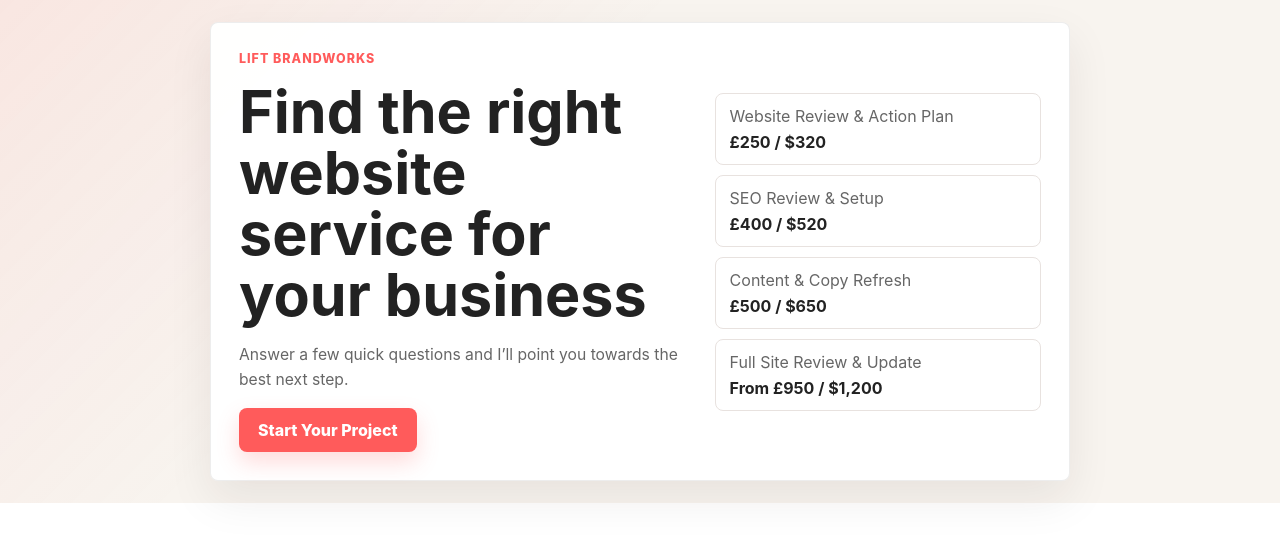
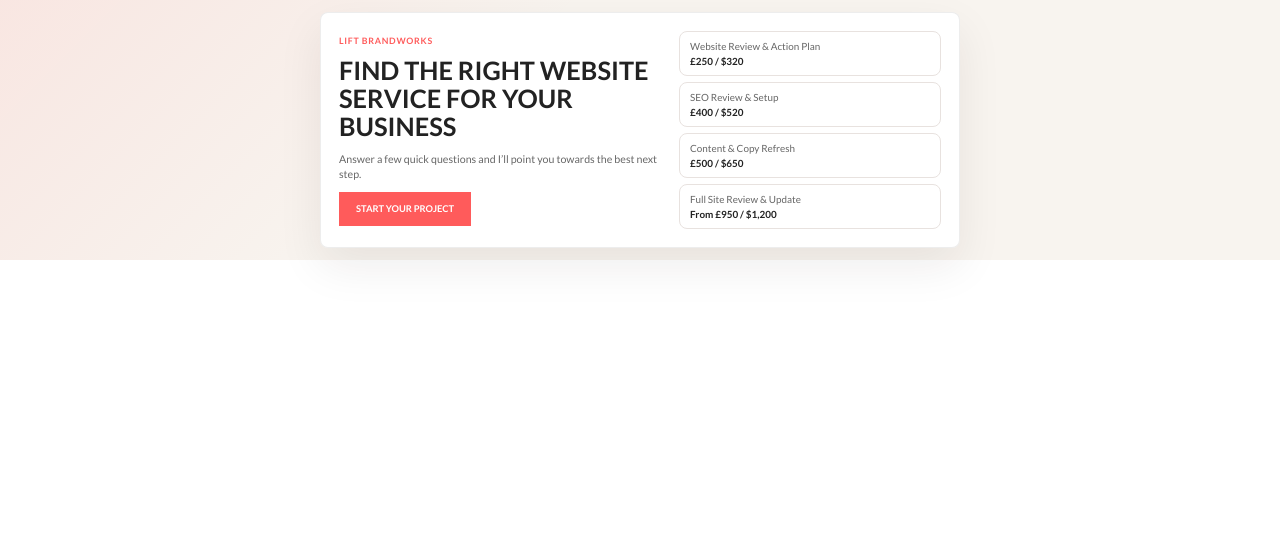
Before and after one commit to LiftBrandworks/lift-project-planner, a Next.js app: page / in a window 1280 px wide. Shown: the top 542 px of the page. Built offline with nearby package versions, Linux system fonts and the light colour scheme.

Commit message:
Match compact Lift site styling

```diff
--- a/app/globals.css
+++ b/app/globals.css
@@ -1,6 +1,8 @@
+@import url("https://fonts.googleapis.com/css2?family=Lato:wght@400;700;800&display=swap");
+
 :root {
   --primary-colour: #ff5b5b;
-  --accent-colour: #222222;
+  --accent-colour: #28b6bd;
   --text: #252525;
   --muted: #666666;
   --line: #e8e2df;
@@ -20,8 +22,9 @@ body {
   color: var(--text);
   background: transparent;
   font-family:
-    Inter, ui-sans-serif, system-ui, -apple-system, BlinkMacSystemFont, "Segoe UI",
+    Lato, ui-sans-serif, system-ui, -apple-system, BlinkMacSystemFont, "Segoe UI",
     sans-serif;
+  font-size: 13px;
   letter-spacing: 0;
 }
 
@@ -38,7 +41,7 @@ button {
 .planner-shell {
   width: 100%;
   min-width: 0;
-  padding: clamp(10px, 3vw, 22px);
+  padding: clamp(6px, 1.6vw, 12px);
   background:
     linear-gradient(135deg, rgba(255, 91, 91, 0.09), transparent 38%),
     var(--wash);
@@ -49,9 +52,9 @@ button {
 }
 
 .planner-panel {
-  width: min(100%, 860px);
+  width: min(100%, 640px);
   margin: 0 auto;
-  padding: clamp(16px, 3vw, 28px);
+  padding: clamp(12px, 2vw, 18px);
   border: 1px solid rgba(34, 34, 34, 0.08);
   border-radius: 8px;
   background: rgba(255, 255, 255, 0.96);
@@ -60,20 +63,20 @@ button {
 
 .landing-grid {
   display: grid;
-  grid-template-columns: minmax(0, 1.15fr) minmax(230px, 0.85fr);
-  gap: clamp(18px, 4vw, 34px);
+  grid-template-columns: minmax(0, 1.1fr) minmax(170px, 0.9fr);
+  gap: clamp(12px, 2.5vw, 20px);
   align-items: center;
 }
 
 .landing-copy {
   display: grid;
-  gap: 16px;
+  gap: 10px;
   align-content: start;
 }
 
 .section-kicker {
   color: var(--primary-colour);
-  font-size: 0.78rem;
+  font-size: 0.68rem;
   font-weight: 800;
   letter-spacing: 0.08em;
   text-transform: uppercase;
@@ -88,40 +91,43 @@ p {
 
 h1,
 h2 {
-  max-width: 760px;
+  max-width: 430px;
   color: var(--accent-colour);
   font-weight: 700;
-  line-height: 1.03;
+  line-height: 1.12;
 }
 
 h1 {
-  font-size: clamp(1.95rem, 5.8vw, 3.7rem);
-  font-weight: 650;
+  font-size: clamp(1.2rem, 2.6vw, 1.95rem);
+  font-weight: 700;
+  text-transform: uppercase;
 }
 
 h2 {
-  font-size: clamp(1.55rem, 4.8vw, 2.6rem);
+  font-size: clamp(1.15rem, 2.8vw, 1.7rem);
 }
 
 h3 {
   color: var(--accent-colour);
-  font-size: 1.05rem;
+  font-size: 0.95rem;
 }
 
 p {
-  max-width: 680px;
+  max-width: 430px;
   color: var(--muted);
-  font-size: 0.98rem;
-  line-height: 1.6;
+  font-size: 0.82rem;
+  line-height: 1.45;
 }
 
 .primary-button,
 .ghost-button {
-  min-height: 44px;
-  border-radius: 8px;
-  padding: 0 18px;
+  min-height: 34px;
+  border-radius: 0;
+  padding: 0 16px;
   border: 1px solid transparent;
+  font-size: 0.72rem;
   font-weight: 800;
+  text-transform: uppercase;
   transition:
     transform 160ms ease,
     box-shadow 160ms ease,
@@ -133,7 +139,7 @@ p {
   max-width: 100%;
   color: #ffffff;
   background: var(--primary-colour);
-  box-shadow: 0 10px 22px rgba(255, 91, 91, 0.22);
+  box-shadow: none;
 }
 
 .primary-button:hover,
@@ -155,7 +161,7 @@ p {
 
 .service-preview {
   display: grid;
-  gap: 10px;
+  gap: 6px;
 }
 
 .service-preview div,
@@ -168,8 +174,13 @@ p {
 
 .service-preview div {
   display: grid;
-  gap: 6px;
-  padding: 12px 14px;
+  gap: 3px;
+  padding: 8px 10px;
+}
+
+.service-preview span,
+.service-preview strong {
+  font-size: 0.76rem;
 }
 
 .service-preview span,
@@ -184,13 +195,13 @@ p {
 
 .stack {
   display: grid;
-  gap: clamp(16px, 2.5vw, 22px);
+  gap: clamp(12px, 2vw, 18px);
 }
 
 .progress-wrap {
   display: grid;
-  gap: 8px;
-  margin-bottom: clamp(22px, 4vw, 34px);
+  gap: 6px;
+  margin-bottom: clamp(14px, 2.5vw, 22px);
 }
 
 .progress-meta {
@@ -198,13 +209,13 @@ p {
   justify-content: space-between;
   gap: 16px;
   color: var(--muted);
-  font-size: 0.85rem;
+  font-size: 0.76rem;
   font-weight: 800;
 }
 
 .progress-track {
   overflow: hidden;
-  height: 8px;
+  height: 6px;
   border-radius: 999px;
   background: #f0e8e4;
 }
@@ -220,13 +231,13 @@ p {
 .extras-grid {
   display: grid;
   grid-template-columns: repeat(2, minmax(0, 1fr));
-  gap: 12px;
+  gap: 8px;
 }
 
 .option-button {
   width: 100%;
-  min-height: 58px;
-  padding: 14px;
+  min-height: 40px;
+  padding: 9px 10px;
   text-align: left;
   color: var(--text);
   border: 1px solid var(--line);
@@ -237,7 +248,8 @@ p {
 .option-button span {
   display: block;
   overflow-wrap: anywhere;
-  font-weight: 750;
+  font-size: 0.8rem;
+  font-weight: 400;
 }
 
 .option-button.selected {
@@ -249,24 +261,24 @@ p {
 .button-row {
   display: flex;
   justify-content: space-between;
-  gap: 12px;
+  gap: 8px;
   flex-wrap: wrap;
 }
 
 .field-grid {
   display: grid;
   grid-template-columns: repeat(2, minmax(0, 1fr));
-  gap: 14px;
+  gap: 10px;
 }
 
 .field {
   display: grid;
-  gap: 8px;
+  gap: 6px;
 }
 
 .field span {
   color: var(--accent-colour);
-  font-size: 0.92rem;
+  font-size: 0.8rem;
   font-weight: 800;
 }
 
@@ -276,8 +288,9 @@ p {
   min-width: 0;
   border: 1px solid var(--line);
   border-radius: 8px;
-  padding: 13px 14px;
+  padding: 10px 12px;
   color: var(--text);
+  font-size: 0.86rem;
   background: #ffffff;
   outline: none;
 }
@@ -296,35 +309,37 @@ p {
   display: flex;
   align-items: center;
   justify-content: space-between;
-  gap: 16px;
-  padding: 18px;
+  gap: 12px;
+  padding: 12px 14px;
   border-radius: 8px;
   background: var(--soft);
 }
 
 .investment-band span {
   color: var(--muted);
+  font-size: 0.8rem;
   font-weight: 800;
 }
 
 .investment-band strong {
-  font-size: 1.35rem;
+  font-size: 1rem;
 }
 
 .extras-grid article {
   display: grid;
-  gap: 8px;
-  padding: 16px;
+  gap: 6px;
+  padding: 12px;
 }
 
 .extras-grid span {
   color: var(--muted);
+  font-size: 0.82rem;
 }
 
 .sent-message {
   display: grid;
-  gap: 16px;
-  min-height: 280px;
+  gap: 12px;
+  min-height: 220px;
   align-content: center;
   text-align: center;
 }
@@ -336,24 +351,25 @@ p {
 
 .form-error {
   color: #a32222;
+  font-size: 0.86rem;
   font-weight: 700;
 }
 
 .submission-list {
   display: grid;
-  gap: 14px;
+  gap: 10px;
 }
 
 .submission-card {
   display: grid;
-  gap: 14px;
-  padding: 16px;
+  gap: 10px;
+  padding: 12px;
 }
 
 .submission-card div:first-child {
   display: flex;
   justify-content: space-between;
-  gap: 12px;
+  gap: 8px;
   flex-wrap: wrap;
 }
 
@@ -365,13 +381,13 @@ p {
 .submission-card dl {
   display: grid;
   grid-template-columns: repeat(3, minmax(0, 1fr));
-  gap: 12px;
+  gap: 8px;
   margin: 0;
 }
 
 .submission-card dt {
   color: var(--accent-colour);
-  font-size: 0.78rem;
+  font-size: 0.68rem;
   font-weight: 800;
   text-transform: uppercase;
 }
@@ -382,7 +398,7 @@ p {
 }
 
 .notes {
-  padding-top: 12px;
+  padding-top: 10px;
   border-top: 1px solid var(--line);
 }
 
```
